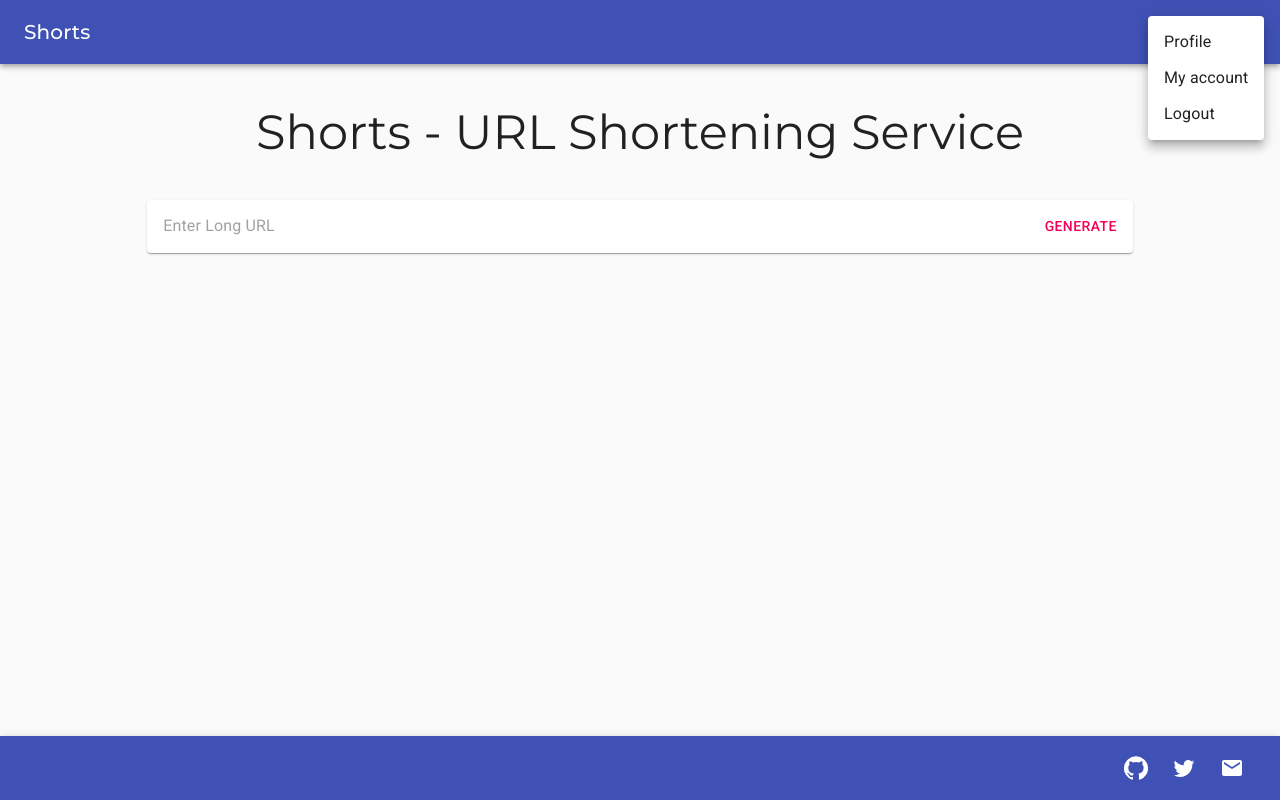
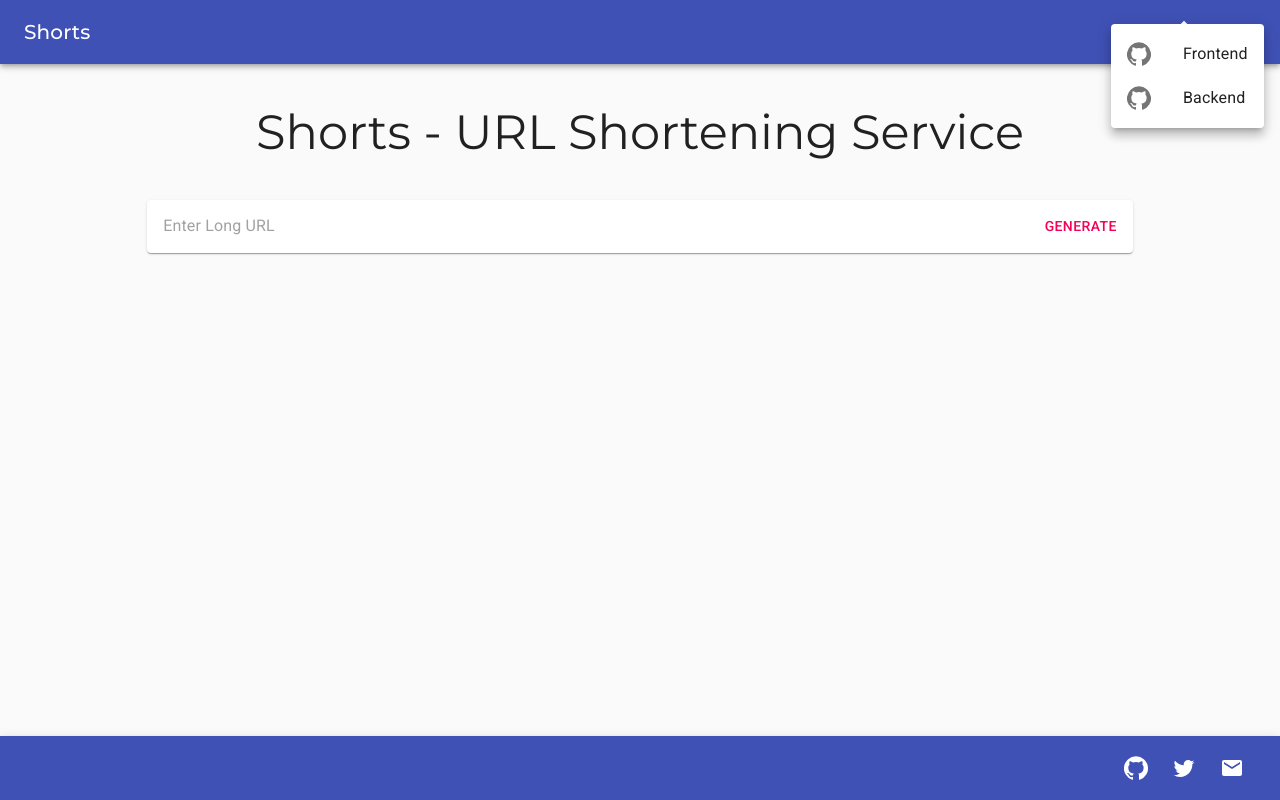
Before and after one commit to BhavyaCodes/url-shortener-ts-frontend, a React (Create React App) app: page / in a window 1280 px wide. Both pictures are taken after a click on the button 1232 px from the left and 32 px from the top of the page. Built offline with nearby package versions, Linux system fonts and the light colour scheme.

Commit message:
add menu item links on navbar

```diff
--- a/src/Navbar.tsx
+++ b/src/Navbar.tsx
@@ -10,11 +10,18 @@ import Typography from "@material-ui/core/Typography";
 import CodeIcon from "@material-ui/icons/Code";
 import Menu from "@material-ui/core/Menu";
 import MenuItem from "@material-ui/core/MenuItem";
+import ListItemIcon from "@material-ui/core/ListItemIcon";
+import ListItemText from "@material-ui/core/ListItemText";
+import GitHubIcon from "@material-ui/icons/GitHub";
+import Link from "@material-ui/core/Link";
 
 const useStyles = makeStyles((theme: Theme) =>
   createStyles({
     root: {
       flexGrow: 1,
+      "& a": {
+        textDecoration: "none",
+      },
     },
     menuButton: {
       marginRight: theme.spacing(2),
@@ -27,6 +34,12 @@ const useStyles = makeStyles((theme: Theme) =>
     },
     logoImage: {
       height: "32px",
+    },
+    link: {
+      textDecoration: "none",
+      "&:hover": {
+        textDecoration: "none",
+      },
     },
   })
 );
@@ -82,9 +95,34 @@ export default function ButtonAppBar() {
             open={Boolean(anchorEl)}
             onClose={handleClose}
           >
-            <MenuItem onClick={handleClose}>Profile</MenuItem>
-            <MenuItem onClick={handleClose}>My account</MenuItem>
-            <MenuItem onClick={handleClose}>Logout</MenuItem>
+            <Link
+              href="https://github.com/Juggernaut9/url-shortener-ts-frontend"
+              target="_blank"
+              rel="noreferrer"
+              className={classes.link}
+              color="inherit"
+            >
+              <MenuItem onClick={handleClose}>
+                <ListItemIcon>
+                  <GitHubIcon />
+                </ListItemIcon>
+                <ListItemText primary="Frontend" />
+              </MenuItem>
+            </Link>
+            <Link
+              href="https://github.com/Juggernaut9/url-shortener-ts-backend"
+              target="_blank"
+              rel="noreferrer"
+              className={classes.link}
+              color="inherit"
+            >
+              <MenuItem onClick={handleClose}>
+                <ListItemIcon>
+                  <GitHubIcon />
+                </ListItemIcon>
+                <ListItemText primary="Backend" />
+              </MenuItem>
+            </Link>
           </Menu>
         </Toolbar>
       </AppBar>
```
